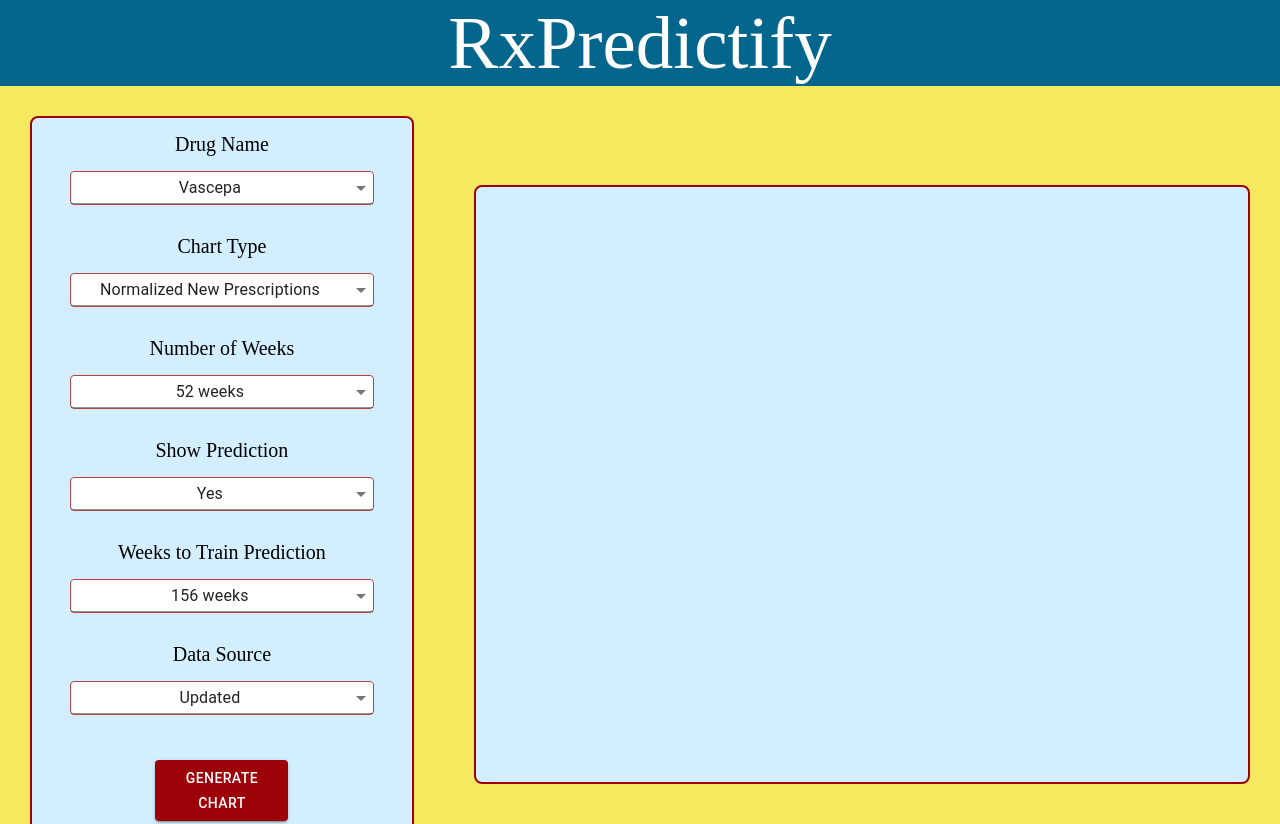
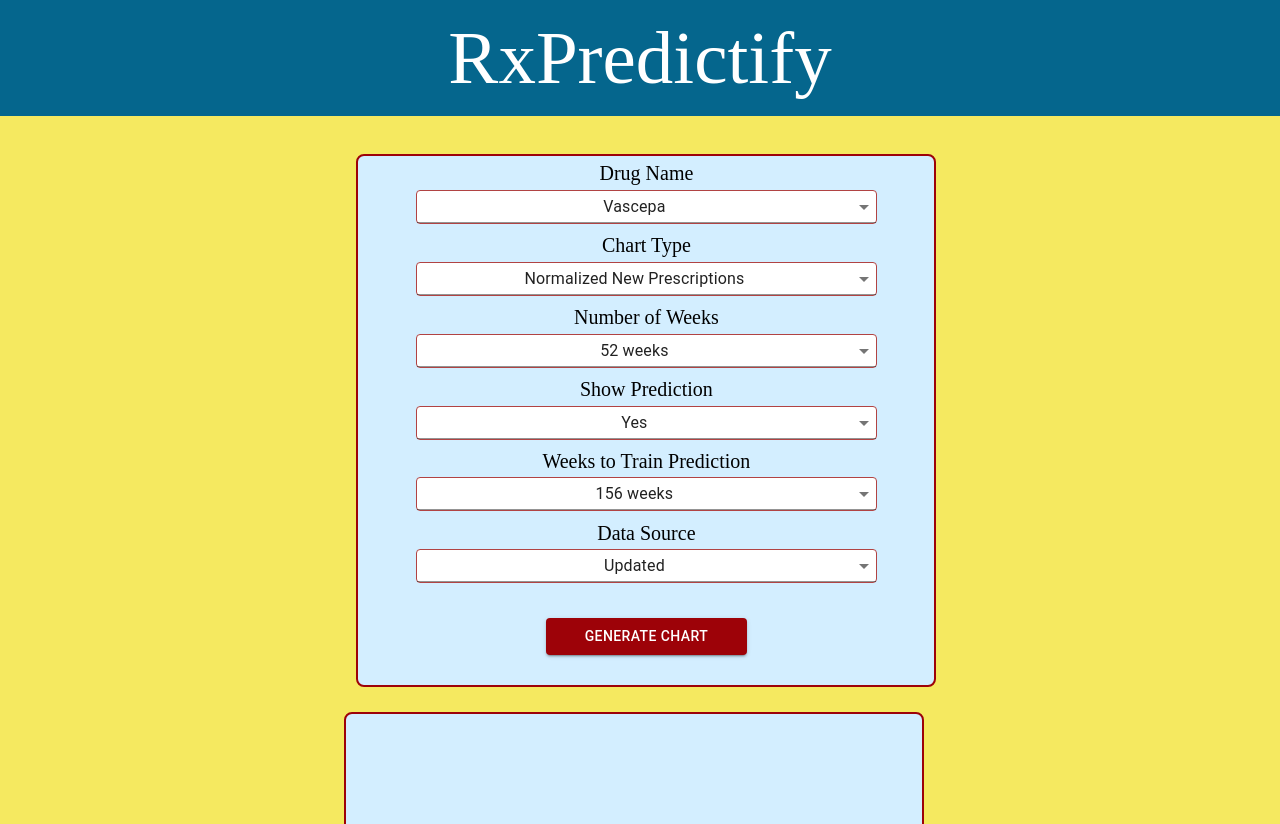
Before and after one commit to NAVG2000/RxTracker-Frontend, a React app in the folder app/: page / in a window 1280 px wide. Shown: the top 824 px of the page. Built offline with nearby package versions, Linux system fonts and the light colour scheme.

Commit message:
allow dynamic sizing

```diff
--- a/app/src/chart.tsx
+++ b/app/src/chart.tsx
@@ -1,18 +1,19 @@
-import React from 'react';
+import React, { useLayoutEffect, useRef } from 'react';
 import { connect } from 'react-redux'
 import InnerHTML from 'dangerously-set-html-content'
 
+import { updateChart } from './actions';
+
+
 const styles = {
     chartContainer: {
-        marginTop: '30px',
-        marginLeft: '30px',
-        marginRight: '30px',
+        marginLeft: '2%',
+        marginRight: '3%',
         display: 'flex',
         flexDirection: 'column' as const,
         justifyContent: 'center',
         alignItems: 'center',
-        width: '12.2in',
-        height: '6.2in',
+        width: '45%',
         backgroundColor: 'rgb(211, 238, 255)',
         border: "2px solid rgb(157, 2, 8)",
         borderRadius: "8px",
@@ -20,11 +21,19 @@ const styles = {
 }
 
 const ChartComponent = props => {
+    const ref = useRef(null);
+
+    useLayoutEffect(() => {
+        const chartWidth = ((ref.current.clientWidth / 100) * .98).toFixed(2);
+        const chartHeight = ((ref.current.clientHeight / 100) * .98).toFixed(2);
+        props.dispatch(updateChart({ chartWidth, chartHeight }));
+    })
+
     return (
-        <div style={styles.chartContainer}>
+        <div style={styles.chartContainer} ref={ref}>
             {props.showImage == "true"
                 ? <InnerHTML html={props.imageData} />
-                : null
+                : <div style={{ width: "100%", paddingBottom: '56.25%' }}></div>
             }
         </div>
     );
@@ -39,7 +48,9 @@ const mapStateToProps = state => {
         weeksToTrain: state.chart.weeksToTrain,
         dataSource: state.chart.dataSource,
         showImage: state.chart.showImage,
-        imageData: state.chart.imageData
+        imageData: state.chart.imageData,
+        chartWidth: state.chart.chartWidth,
+        chartHeight: state.chart.chartHeight
     }
 }
 
--- a/app/src/chartForm.tsx
+++ b/app/src/chartForm.tsx
@@ -5,17 +5,19 @@ import { createStyles, makeStyles, Theme } from '@material-ui/core/styles';
 
 import Selector from './formSelectorComponent';
 import { updateChart, createChartThunk } from './actions';
+import Chart from './chart';
 
 const styles = {
     chartFormContainer: {
-        marginTop: '30px',
-        marginLeft: '30px',
-        marginRight: '30px',
+        marginLeft: '3%',
+        marginRight: '2%',
+        marginBottom: '2%',
         display: 'flex',
         flexDirection: 'column' as const,
         justifyContent: 'center',
         alignItems: 'center',
         width: '45%',
+        maxWidth: '600px',
         backgroundColor: 'rgb(211, 238, 255)',
         border: "2px solid rgb(157, 2, 8)",
         borderRadius: "8px",
@@ -55,6 +57,7 @@ const ChartFormComponent = props => {
     }
 
     function handleSubmit() {
+        console.log(Number(props.chartWidth), Number(props.chartHeight))
         props.dispatch(createChartThunk(
             {
                 "drug": props.drugName,
@@ -62,7 +65,9 @@ const ChartFormComponent = props => {
                 "weeks": Number(props.numWeeks),
                 "predictBool": Boolean(props.predictBool),
                 "source": props.dataSource,
-                "weeksToTrainOn": Number(props.weeksToTrain)
+                "weeksToTrainOn": Number(props.weeksToTrain),
+                "figWidth": Number(props.chartWidth),
+                "figHeight": Number(props.chartHeight)
             }
         ));
     }
@@ -160,7 +165,9 @@ const mapStateToProps = state => {
         weeksToTrain: state.chart.weeksToTrain,
         dataSource: state.chart.dataSource,
         showImage: state.chart.showImage,
-        imageData: state.chart.imageData
+        imageData: state.chart.imageData,
+        chartWidth: state.chart.chartWidth,
+        chartHeight: state.chart.chartHeight
     }
 }
 
--- a/app/src/formSelectorComponent.tsx
+++ b/app/src/formSelectorComponent.tsx
@@ -10,7 +10,7 @@ const styles = {
         flexDirection: 'column' as const,
         justifyContent: 'center',
         alignItems: 'center',
-        marginTop: '15px'
+        marginTop: '1%'
     },
     label: {
         fontSize: '20px'
@@ -22,8 +22,8 @@ const Selector = props => {
     const useStyles = makeStyles((theme: Theme) =>
         createStyles({
             select: {
-                marginTop: '15px',
-                marginBottom: '15px',
+                marginTop: '1%',
+                marginBottom: '1%',
                 border: '1px solid rgb(177, 67, 67)',
                 borderRadius: '4px',
                 backgroundColor: 'rgb(255, 255, 255)',
--- a/app/src/header.tsx
+++ b/app/src/header.tsx
@@ -7,12 +7,14 @@ const styles = {
         flexDirection: 'row' as const,
         justifyContent: 'center',
         backgroundColor: 'rgb(5,102,141)',
-        height: '10%'
+        height: '15%',
     },
     text: {
         fontSize: '75px',
         textShadow: '3px rgb(0, 0, 0)',
         color: 'rgb(255, 255, 255)',
+        paddingTop: '15px',
+        paddingBottom: '15px'
     }
 }
 
--- a/app/src/main.tsx
+++ b/app/src/main.tsx
@@ -15,16 +15,18 @@ const styles = {
         flexDirection: 'column' as const,
         alignItems: 'center',
         width: '100%',
-        height: '100%',
+        height: '100%'
     },
     body: {
         display: 'flex',
         flex: 1,
+        flexWrap: 'wrap' as const,
         flexDirection: 'row' as const,
         alignItems: 'center',
         justifyContent: 'center',
         width: '100%',
-        height: '90%',
+        height: '85%',
+        marginTop: '3%'
     }
 }
 
--- a/app/src/reducers.tsx
+++ b/app/src/reducers.tsx
@@ -11,7 +11,9 @@ export const initialState = {
     weeksToTrain: '156',
     dataSource: 'updated',
     showImage: "false",
-    imageData: ""
+    imageData: "",
+    chartWidth: 8,
+    chartHeight: 4.5
 }
 
 function chartReducer(state = initialState, action) {
```
